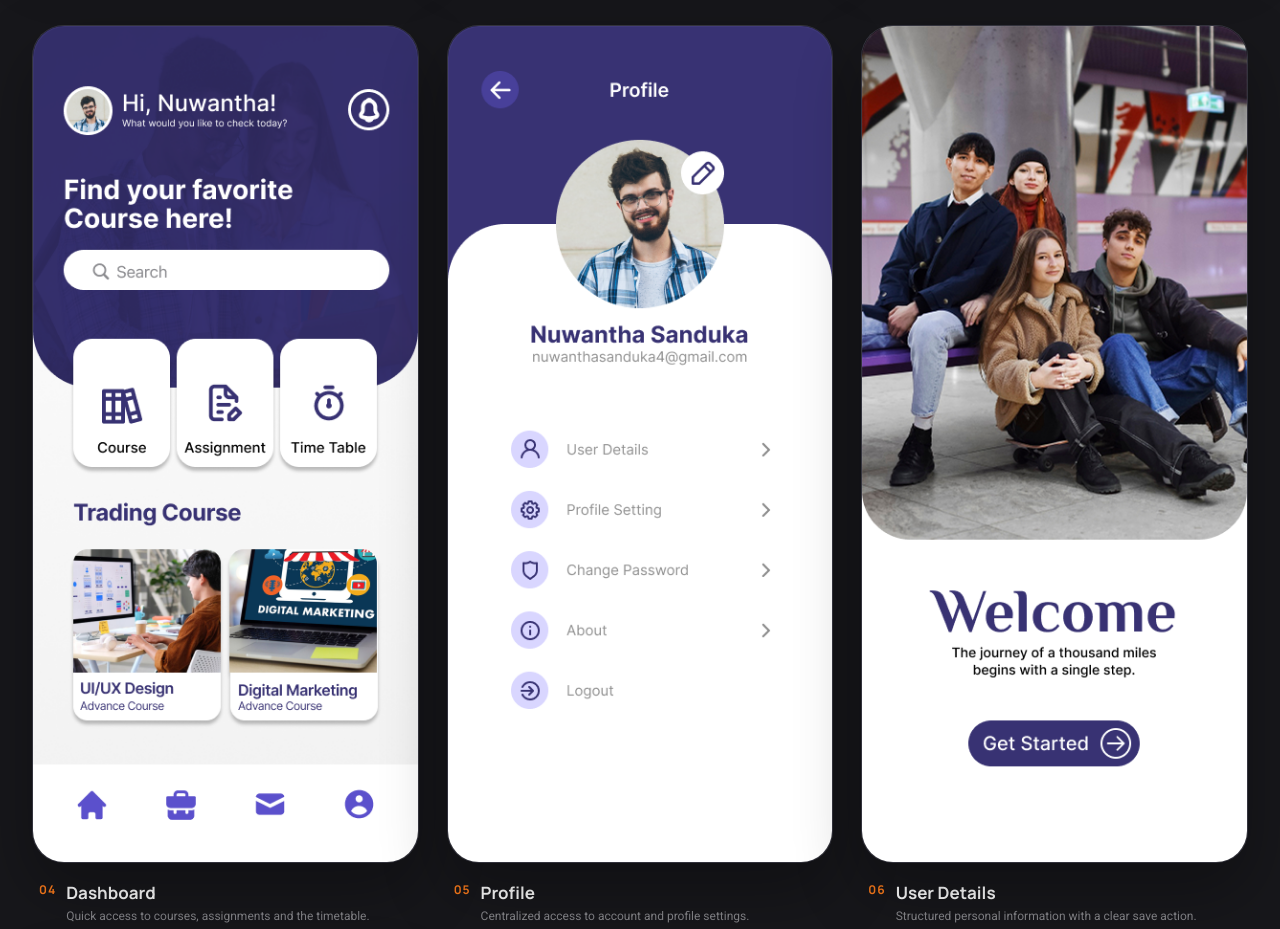
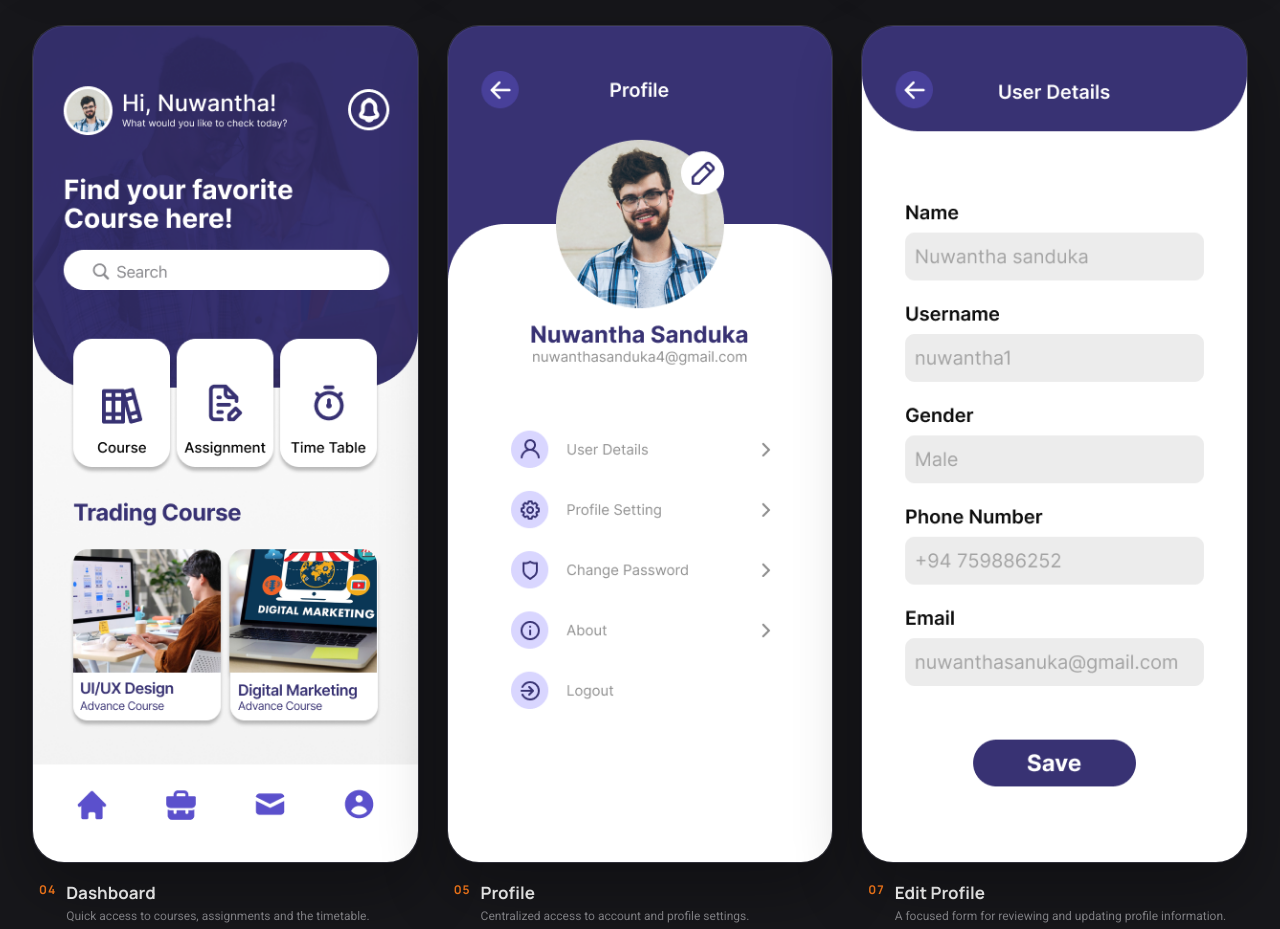
Before and after one commit to NuwanthaSanduka/Nuwantha-Portfolio, a plain HTML site: page my-uniid-case-study.html in a window 1280 px wide. Shown: the part 5355-6284 px from the top of the page. Drawn offline with Linux system fonts and the light colour scheme.

Commit message:
update case study page

```diff
--- a/my-uniid-case-study.html
+++ b/my-uniid-case-study.html
@@ -111,7 +111,7 @@
           <figure class="screen-card"><div class="screen-frame"><img src="assets/images/uniid/uniid-signup.png" alt="My UniID registration screen"></div><figcaption><b>03</b><span>Registration</span><small>A minimal account-creation experience with clear fields.</small></figcaption></figure>
           <figure class="screen-card"><div class="screen-frame"><img src="assets/images/uniid/uniid-dashboard.png" alt="My UniID student dashboard"></div><figcaption><b>04</b><span>Dashboard</span><small>Quick access to courses, assignments and the timetable.</small></figcaption></figure>
           <figure class="screen-card"><div class="screen-frame"><img src="assets/images/uniid/uniid-profile.png" alt="My UniID profile screen"></div><figcaption><b>05</b><span>Profile</span><small>Centralized access to account and profile settings.</small></figcaption></figure>
-          <figure class="screen-card"><div class="screen-frame"><img src="assets/images/uniid/uniid-user-details.png" alt="My UniID user details screen"></div><figcaption><b>06</b><span>User Details</span><small>Structured personal information with a clear save action.</small></figcaption></figure>
+          <!--<figure class="screen-card"><div class="screen-frame"><img src="assets/images/uniid/uniid-user-details.png" alt="My UniID user details screen"></div><figcaption><b>06</b><span>User Details</span><small>Structured personal information with a clear save action.</small></figcaption></figure>-->
           <figure class="screen-card"><div class="screen-frame"><img src="assets/images/uniid/uniid-edit-profile.png" alt="My UniID edit profile screen"></div><figcaption><b>07</b><span>Edit Profile</span><small>A focused form for reviewing and updating profile information.</small></figcaption></figure>
         </div>
       </div>
```
